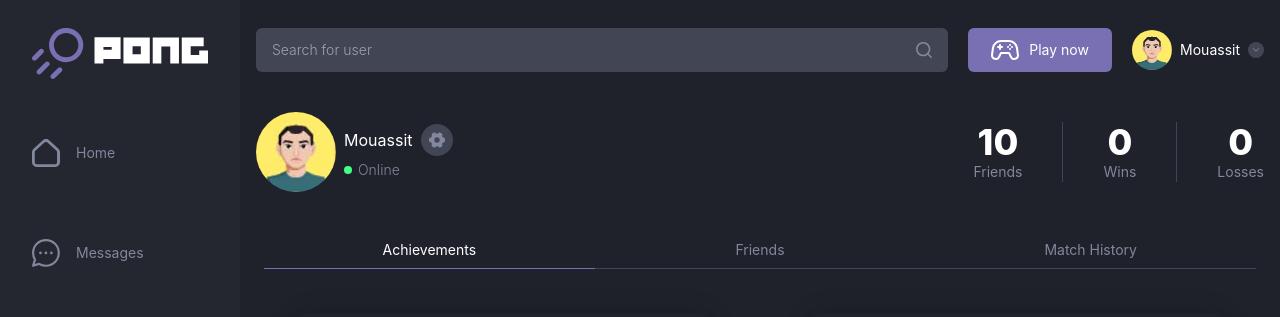
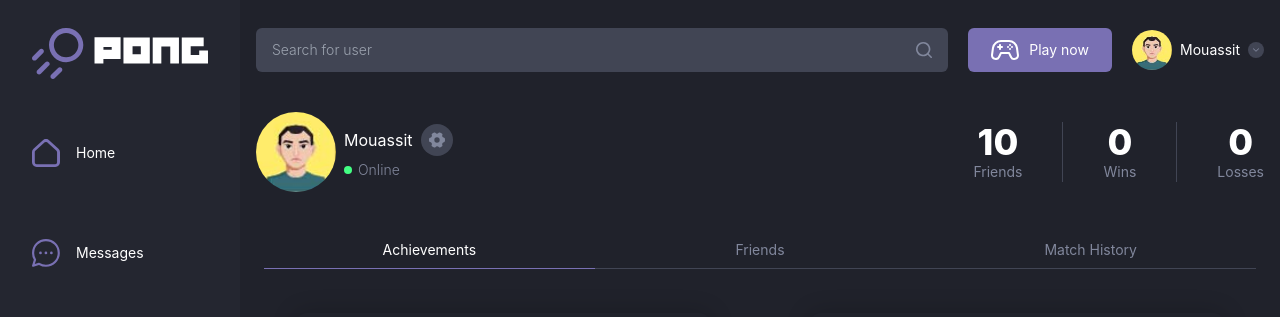
Before and after one commit to hnaji-el/pong-game, a React (Create React App) app: page /Profile in a window 1280 px wide. Shown: the top 317 px of the page. Built offline with nearby package versions, Linux system fonts and the light colour scheme.

Commit message:
change color after hovering

```diff
--- a/src/Components/Modals/ModalSearch.tsx
+++ b/src/Components/Modals/ModalSearch.tsx
@@ -7,7 +7,7 @@ export default function ModalSearch({ children }: TypeProps) {
     document.body.style.overflow = "hidden";
   }, []);
   return (
-    <div className="absolute left-0 top-0 flex justify-center px-3 pt-7 lg:items-start bg-black/30 w-full h-full backdrop-blur-sm lg:hidden">
+    <div className="fixed left-0 top-0 flex justify-center px-3 pt-7 lg:items-start bg-black/30 w-full h-screen backdrop-blur-sm lg:hidden">
       {children}
     </div>
   );
--- a/src/Components/Modals/Modals.tsx
+++ b/src/Components/Modals/Modals.tsx
@@ -12,7 +12,7 @@ export function Modal({ children, edit }: TypeProps) {
     document.body.style.overflow = "hidden";
   }, []);
   return (
-    <div className="absolute left-0 top-0 flex justify-center items-center lg:items-start bg-black/30 w-full h-full backdrop-blur-sm z-[999]">
+    <div className="fixed left-0 top-0 flex justify-center items-center lg:items-start bg-black/30 w-full h-full backdrop-blur-sm z-[999]">
       <div
         className={`bg-shape mt-0 lg:mt-8 rounded-lg flex flex-col pt-4 px-4 ${edit}`}
       >
--- a/src/Components/Navigation/SideBar.tsx
+++ b/src/Components/Navigation/SideBar.tsx
@@ -46,16 +46,12 @@ export default function SideBar({ setOpenSearch }: TypeProps) {
                 }}
               >
                 <HomeIcon
-                  edit={`w-6 h-6  lg:fill-primary lg:w-7 lg:h-7 ${
-                    home ? "lg:fill-primary" : "lg:fill-secondaryText"
-                  } ${
+                  edit={`w-6 h-6  lg:fill-primary lg:w-7 lg:h-7  ${
                     home && !clickSearch ? "fill-primary" : "fill-secondaryText"
                   }`}
                 />
                 <span
                   className={`text-xs lg:text-primaryText lg:text-sm ${
-                    home ? "lg:text-primary" : "lg:text-secondaryText"
-                  } ${
                     home && !clickSearch ? "text-primary" : "text-secondaryText"
                   }`}
                 >
@@ -78,9 +74,7 @@ export default function SideBar({ setOpenSearch }: TypeProps) {
                 }}
               >
                 <MessagesIcon
-                  edit={`w-6 h-6  lg:fill-primary lg:w-7 lg:h-7 ${
-                    messages ? "lg:fill-primary" : "lg:fill-secondaryText"
-                  } ${
+                  edit={`w-6 h-6  lg:fill-primary lg:w-7 lg:h-7  ${
                     messages && !clickSearch
                       ? "fill-primary"
                       : "fill-secondaryText"
@@ -88,8 +82,6 @@ export default function SideBar({ setOpenSearch }: TypeProps) {
                 />
                 <span
                   className={`text-xs lg:text-primaryText lg:text-sm ${
-                    messages ? "lg:text-primary" : "lg:text-secondaryText"
-                  } ${
                     messages && !clickSearch
                       ? "text-primary"
                       : "text-secondaryText"
@@ -115,8 +107,6 @@ export default function SideBar({ setOpenSearch }: TypeProps) {
               >
                 <UserIcon
                   edit={`w-6 h-6  lg:fill-primary lg:w-7 lg:h-7 ${
-                    profile ? "lg:fill-primary" : "lg:fill-secondaryText"
-                  } ${
                     profile && !clickSearch
                       ? "fill-primary"
                       : "fill-secondaryText"
@@ -124,8 +114,6 @@ export default function SideBar({ setOpenSearch }: TypeProps) {
                 />
                 <span
                   className={`text-xs lg:text-primaryText lg:text-sm ${
-                    profile ? "lg:text-primary" : "lg:text-secondaryText"
-                  } ${
                     profile && !clickSearch
                       ? "text-primary"
                       : "text-secondaryText"
```
